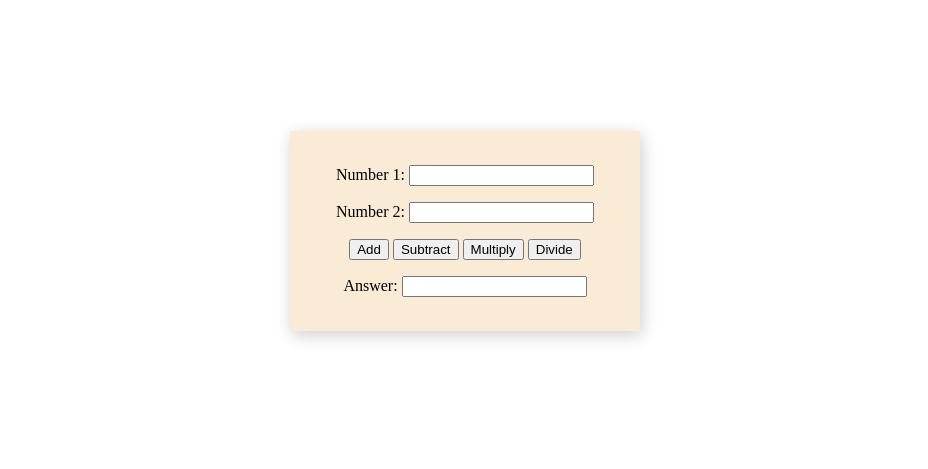
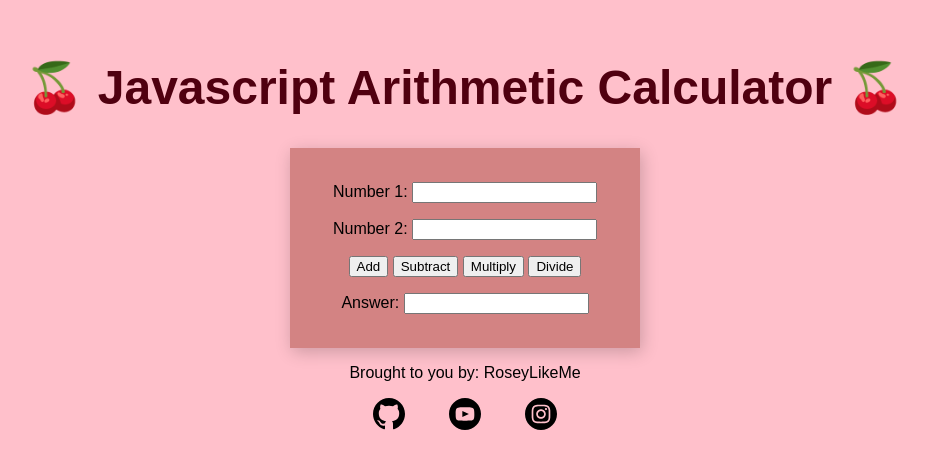
Before and after one commit to roseylikeme/arithmetic-calculator, a plain HTML site: page index.html in a window 1280 px wide. Shown: the part 169-638 px from the top of the page, without its empty margins (175-1103 px from the left). Drawn offline with Linux system fonts and the light colour scheme.

Commit message:
Add Icon Links and Change Styling
- Made my website pink because who doesn't like pink?!!
- Added cherries to the title

```diff
--- a/css/style.css
+++ b/css/style.css
@@ -1,8 +1,11 @@
 body, html {
     display: flex;
+    flex-direction: column;
     align-items: center;
     justify-content: center;
     height: 100%;
+    background-color: pink;
+    font-family: Arial, Helvetica, sans-serif;
 }
 .container {
     display: flex;
@@ -14,7 +17,22 @@ body, html {
     border: 3px;
     border-width: 5px;
     border-color: black;
-    background-color: antiquewhite;
+    background-color: rgb(211, 131, 131);
     box-shadow: 2px 4px 16px rgba(0,0,0,.2);
+}
 
+h1 {
+    font-size: 48px;
+    color:rgb(80, 0, 16);
 }
+
+footer {
+    display: flex;
+    flex-direction: column;
+    justify-content: center;
+    align-items: center;
+}
+
+a {
+    padding: 20px;
+}
--- a/index.html
+++ b/index.html
@@ -9,6 +9,10 @@
     <script src="scripts/index.js"></script>
 </head>
 <body>
+    <header>
+        <h1><span>🍒</span> Javascript Arithmetic Calculator <span>🍒</span></h1>
+    </header>
+    <main>
         <div class="container">
             <div class="nums">
                 <p>Number 1: <input type="number" id="number1Field"></p>
@@ -24,5 +28,15 @@
                 <p>Answer: <input type="text" id="answerField" readonly></p>
             </div>
         </div>
+    </main>
+    <footer>
+        <p>Brought to you by: RoseyLikeMe</p>
+        <div class="icons">
+            <a href="https://github.com/roseylikeme"><svg xmlns="http://www.w3.org/2000/svg" width="32" height="32" viewBox="0 0 24 24">
+                <path d="M12 0c-6.626 0-12 5.373-12 12 0 5.302 3.438 9.8 8.207 11.387.599.111.793-.261.793-.577v-2.234c-3.338.726-4.033-1.416-4.033-1.416-.546-1.387-1.333-1.756-1.333-1.756-1.089-.745.083-.729.083-.729 1.205.084 1.839 1.237 1.839 1.237 1.07 1.834 2.807 1.304 3.492.997.107-.775.418-1.305.762-1.604-2.665-.305-5.467-1.334-5.467-5.931 0-1.311.469-2.381 1.236-3.221-.124-.303-.535-1.524.117-3.176 0 0 1.008-.322 3.301 1.23.957-.266 1.983-.399 3.003-.404 1.02.005 2.047.138 3.006.404 2.291-1.552 3.297-1.23 3.297-1.23.653 1.653.242 2.874.118 3.176.77.84 1.235 1.911 1.235 3.221 0 4.609-2.807 5.624-5.479 5.921.43.372.823 1.102.823 2.222v3.293c0 .319.192.694.801.576 4.765-1.589 8.199-6.086 8.199-11.386 0-6.627-5.373-12-12-12z"/></svg></a>
+            <a href="https://www.youtube.com/@roselene"><svg xmlns="http://www.w3.org/2000/svg" width="32" height="32" viewBox="0 0 24 24"><path d="M12 0c-6.627 0-12 5.373-12 12s5.373 12 12 12 12-5.373 12-12-5.373-12-12-12zm4.441 16.892c-2.102.144-6.784.144-8.883 0-2.276-.156-2.541-1.27-2.558-4.892.017-3.629.285-4.736 2.558-4.892 2.099-.144 6.782-.144 8.883 0 2.277.156 2.541 1.27 2.559 4.892-.018 3.629-.285 4.736-2.559 4.892zm-6.441-7.234l4.917 2.338-4.917 2.346v-4.684z"/></svg></a>
+            <a href="https://www.instagram.com/rxselene"><svg xmlns="http://www.w3.org/2000/svg" width="32" height="32" viewBox="0 0 24 24"><path d="M14.829 6.302c-.738-.034-.96-.04-2.829-.04s-2.09.007-2.828.04c-1.899.087-2.783.986-2.87 2.87-.033.738-.041.959-.041 2.828s.008 2.09.041 2.829c.087 1.879.967 2.783 2.87 2.87.737.033.959.041 2.828.041 1.87 0 2.091-.007 2.829-.041 1.899-.086 2.782-.988 2.87-2.87.033-.738.04-.96.04-2.829s-.007-2.09-.04-2.828c-.088-1.883-.973-2.783-2.87-2.87zm-2.829 9.293c-1.985 0-3.595-1.609-3.595-3.595 0-1.985 1.61-3.594 3.595-3.594s3.595 1.609 3.595 3.594c0 1.985-1.61 3.595-3.595 3.595zm3.737-6.491c-.464 0-.84-.376-.84-.84 0-.464.376-.84.84-.84.464 0 .84.376.84.84 0 .463-.376.84-.84.84zm-1.404 2.896c0 1.289-1.045 2.333-2.333 2.333s-2.333-1.044-2.333-2.333c0-1.289 1.045-2.333 2.333-2.333s2.333 1.044 2.333 2.333zm-2.333-12c-6.627 0-12 5.373-12 12s5.373 12 12 12 12-5.373 12-12-5.373-12-12-12zm6.958 14.886c-.115 2.545-1.532 3.955-4.071 4.072-.747.034-.986.042-2.887.042s-2.139-.008-2.886-.042c-2.544-.117-3.955-1.529-4.072-4.072-.034-.746-.042-.985-.042-2.886 0-1.901.008-2.139.042-2.886.117-2.544 1.529-3.955 4.072-4.071.747-.035.985-.043 2.886-.043s2.14.008 2.887.043c2.545.117 3.957 1.532 4.071 4.071.034.747.042.985.042 2.886 0 1.901-.008 2.14-.042 2.886z"/></svg></a>
+        </div>
+        </footer>
 </body>
 </html>
```
Lines whose indentation alone changed are shown as unchanged.
